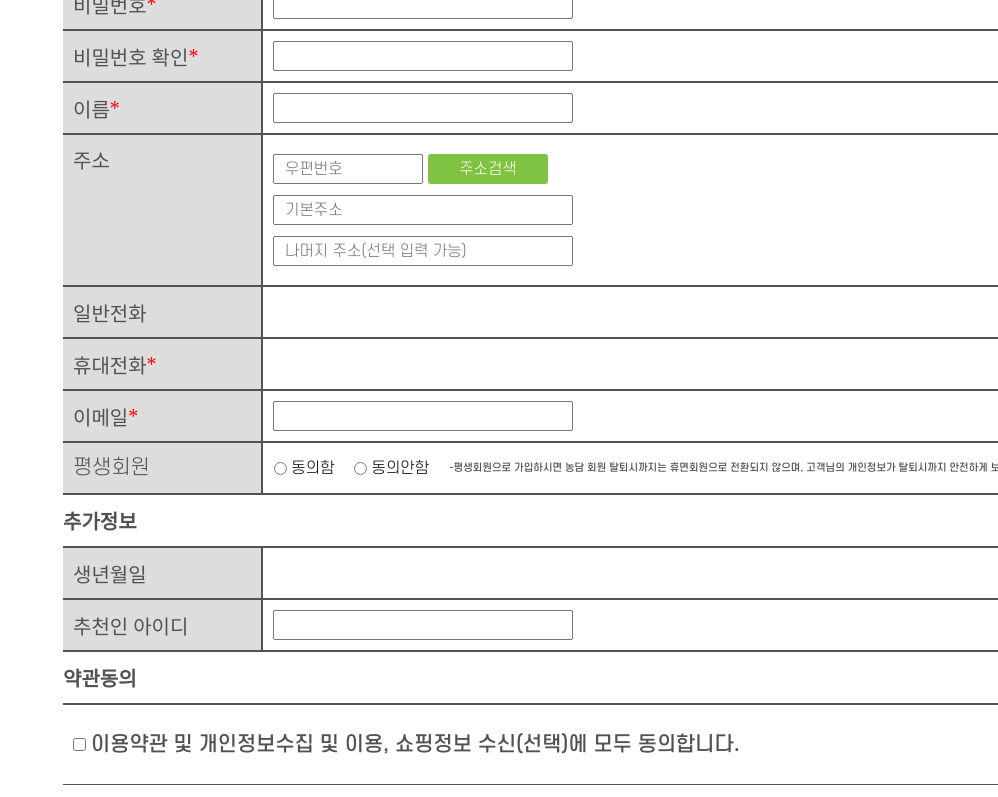
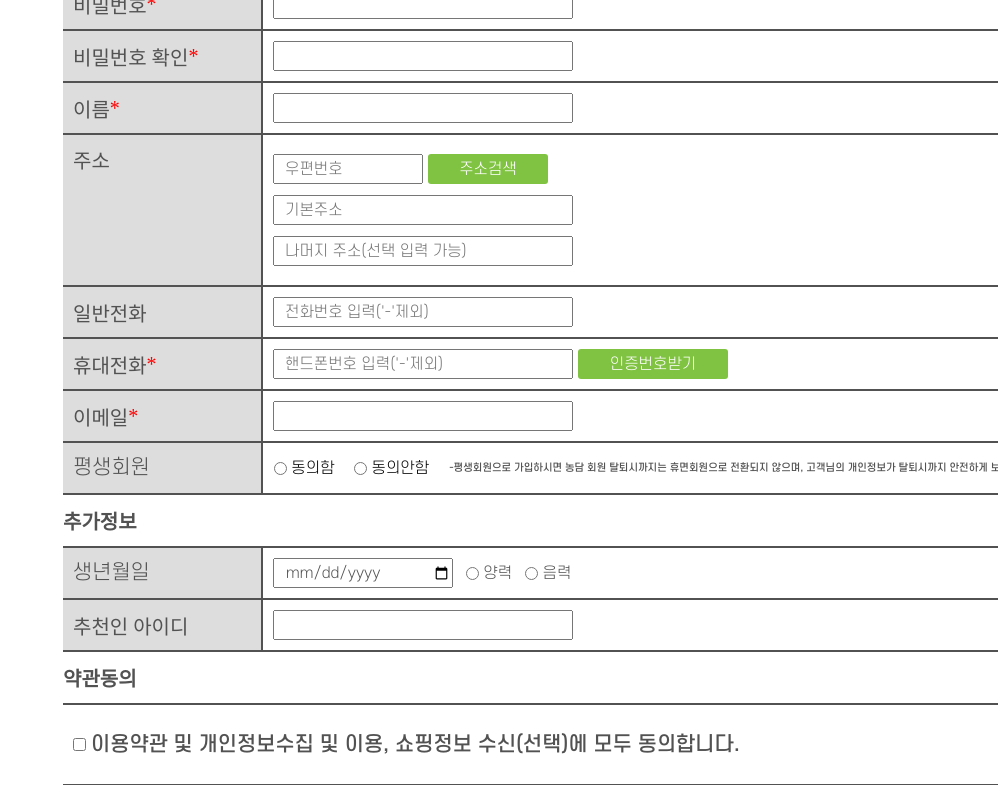
Before and after one commit to dlehdrb128/NongDam_Project, a React (Create React App) app in the folder frontend/: page /signUp in a window 1280 px wide. Shown: the part 484-1281 px from the top of the page, without its empty margins (282-1280 px from the left). Built offline with nearby package versions, Linux system fonts and the light colour scheme; a web font is replaced by a local one.

Commit message:
회원가입창 최종본

```diff
--- a/frontend/src/Components/Geunsoo/Components/signUp.js
+++ b/frontend/src/Components/Geunsoo/Components/signUp.js
@@ -132,6 +132,18 @@ const BasicInfo = styled.div`
       }
     }
   }
+  & > div:nth-child(7) {
+    & > button {
+      width: 150px;
+      height: 30px;
+      border-radius: 3px;
+      border: none;
+      background-color: ${Theme.green};
+      color: ${Theme.realWhite};
+      font-family: SCD-3;
+      font-size: 1.5rem;
+    }
+  }
   & > div:nth-child(9) {
     width: inherit;
     height: inherit;
@@ -178,6 +190,15 @@ const InputText = styled.input`
   font-size: 1.5rem;
   font-family: SCD-3;
 `;
+const Phone = styled.input`
+  width: 300px;
+  height: 30px;
+  color: ${Theme.lightblack};
+  font-size: 1.5rem;
+  font-family: SCD-3;
+  padding-left: 10px;
+  margin-left: 10px;
+`;
 const MoreInfo = styled.div`
   width: inherit;
   height: inherit;
@@ -185,6 +206,20 @@ const MoreInfo = styled.div`
   border-bottom: 2px solid ${Theme.lightblack};
   & > div:nth-child(1) {
     border-bottom: 2px solid ${Theme.lightblack};
+    display: flex;
+    align-items: center;
+    color: ${Theme.lightblack};
+    font-size: 1.5rem;
+    font-family: SCD-3;
+    & > input:nth-child(2) {
+      width: 180px;
+      height: 30px;
+      padding-left: 10px;
+      margin-left: 10px;
+      color: ${Theme.lightblack};
+      font-size: 1.5rem;
+      font-family: SCD-3;
+    }
   }
   & > div:nth-child(2) {
     display: flex;
@@ -286,11 +321,23 @@ const SignUp = () => {
         </div>
         <div>
           <MiddleBox>일반전화</MiddleBox>
+          <Phone
+            type={"text"}
+            placeholder="전화번호 입력('-'제외)"
+            maxLength={11}
+          />
         </div>
         <div>
           <MiddleBox>
             휴대전화<span>*</span>
           </MiddleBox>
+          <Phone
+            type={"text"}
+            placeholder="핸드폰번호 입력('-'제외)"
+            maxLength={11}
+          />
+          &nbsp;&nbsp;
+          <button>인증번호받기</button>
         </div>
         <div>
           <MiddleBox>
@@ -317,7 +364,12 @@ const SignUp = () => {
       <MoreInfo>
         <div>
           <MiddleBox>생년월일</MiddleBox>
-          <div></div>
+          <input type={"date"}></input>
+          &nbsp;&nbsp;&nbsp;
+          <input type={"radio"} />
+          &nbsp;양력 &nbsp;&nbsp;
+          <input type={"radio"} />
+          &nbsp;음력
         </div>
         <div>
           <MiddleBox>추천인 아이디</MiddleBox>
```
